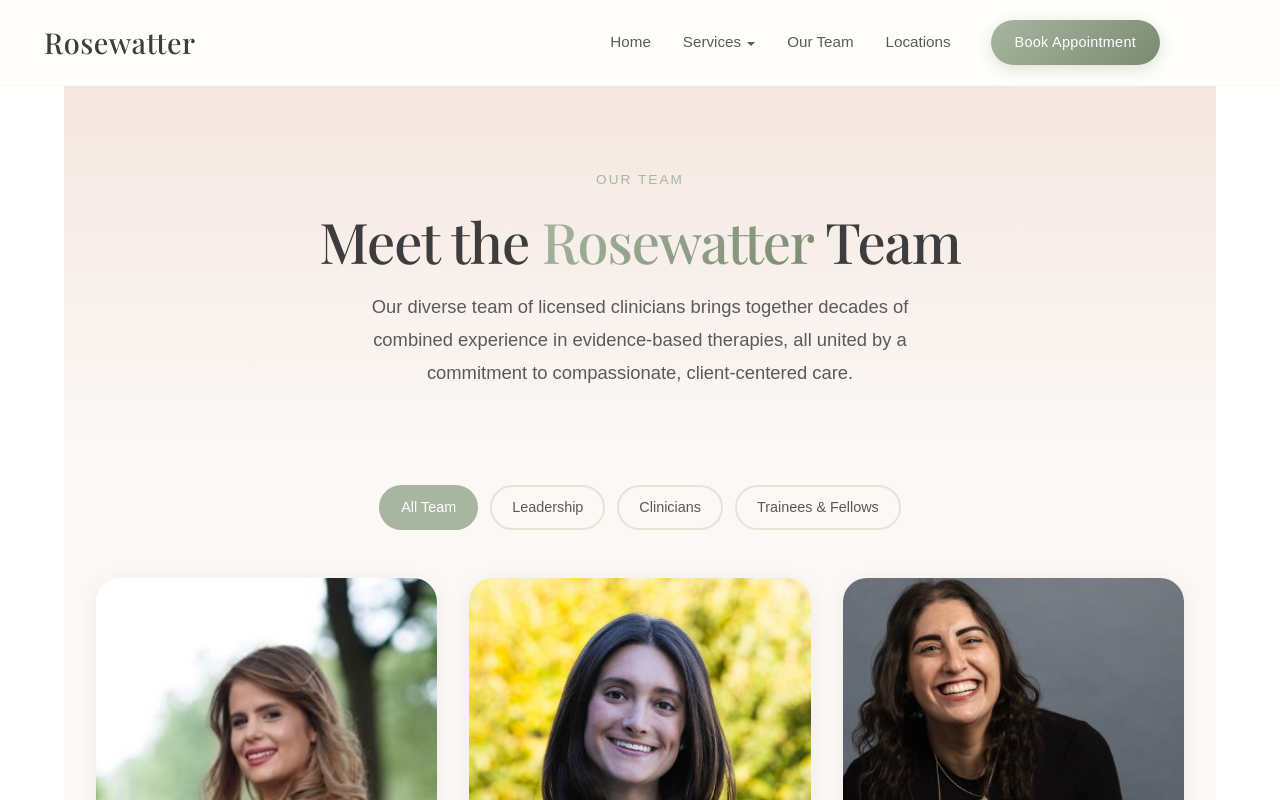
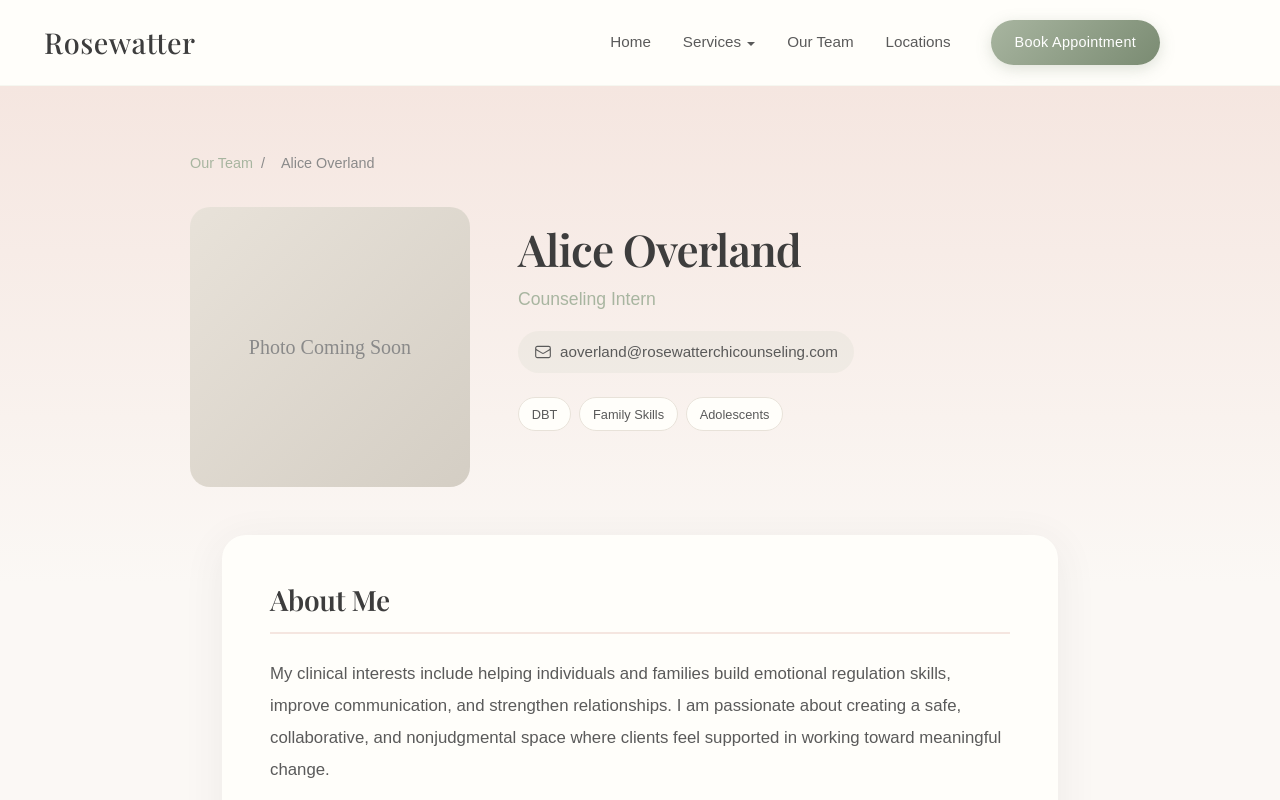
Before and after one commit to Bgorson/rose-water, a React app: page /about/alice in a window 1280 px wide. Before the commit this address led to /about. Shown: the top 800 px of the page. Built offline with nearby package versions, Linux system fonts and the light colour scheme.

Commit message:
fix profiles

```diff
--- a/src/components/StaffPage.js
+++ b/src/components/StaffPage.js
@@ -1,4 +1,4 @@
-import React, { useState, useEffect } from 'react';
+import React, { useEffect } from 'react';
 import { useParams, Link, Navigate } from 'react-router-dom';
 import { Helmet } from 'react-helmet';
 import styled, { keyframes } from 'styled-components';
@@ -796,18 +796,16 @@ with my cats, watching horror movies, and staying active outdoors.`,
 
 const StaffPage = () => {
   const { name } = useParams();
-  const [selectedStaff, setSelectedStaff] = useState(null);
-
-  useEffect(() => {
-    if (name) {
-      const staff = staffMembers.find(
+  const selectedStaff = name
+    ? staffMembers.find(
         (member) =>
           member.routeName.toLowerCase().replace(' ', '-') ===
           name.toLowerCase()
-      );
-      setSelectedStaff(staff);
-      window.scrollTo(0, 0);
-    }
+      )
+    : null;
+
+  useEffect(() => {
+    window.scrollTo(0, 0);
   }, [name]);
 
   if (!selectedStaff) {
```
